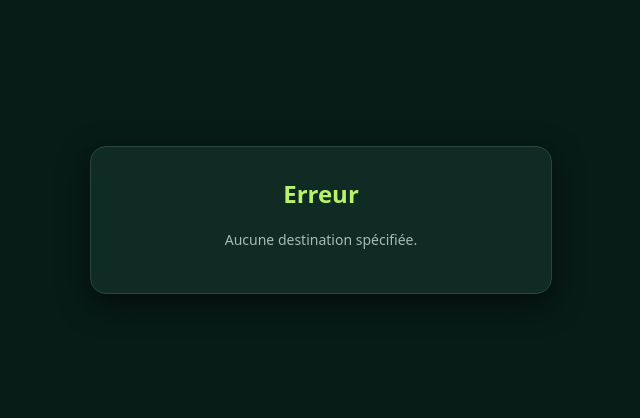
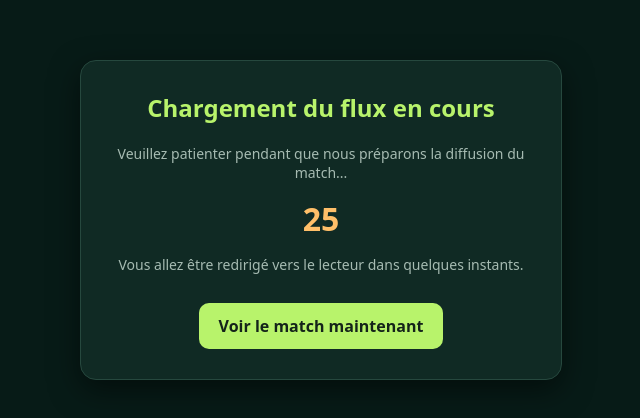
Before and after one commit to arthur33333/football-arena, a plain HTML site: page partenaire.html in a window 1280 px wide. Shown: the part 200-618 px from the top of the page, without its empty margins (319-959 px from the left). Drawn offline with Linux system fonts and the light colour scheme.

Commit message:
Update partenaire.html

```diff
--- a/partenaire.html
+++ b/partenaire.html
@@ -2,30 +2,26 @@
 <html lang="fr">
 <head>
     <meta charset="utf-8">
-    <title>Redirection en cours...</title>
+    <title>Patientez pendant la vérification du flux...</title>
     <style>
         body { margin: 0; background: #071b17; color: #f3f7f4; font-family: system-ui, sans-serif; display: grid; place-items: center; height: 100vh; text-align: center; padding: 20px; }
-        .box { background: #102a24; border: 1px solid #26483e; border-radius: 16px; padding: 30px; max-width: 400px; width: 100%; box-shadow: 0 10px 30px rgba(0,0,0,0.5); }
+        .box { background: #102a24; border: 1px solid #26483e; border-radius: 16px; padding: 30px; max-width: 420px; width: 100%; box-shadow: 0 10px 30px rgba(0,0,0,0.5); }
         h2 { color: #b8f36b; margin-top: 0; }
         p { color: #a6bbb2; font-size: 14px; }
-        #timer { font-size: 28px; font-weight: bold; color: #ffbf69; margin: 15px 0; }
-        .btn { display: inline-block; margin-top: 15px; background: #b8f36b; color: #14231a; padding: 10px 20px; border-radius: 10px; text-decoration: none; font-weight: bold; }
+        #timer { font-size: 32px; font-weight: bold; color: #ffbf69; margin: 15px 0; }
+        .btn { display: inline-block; margin-top: 15px; background: #b8f36b; color: #14231a; padding: 12px 20px; border-radius: 10px; text-decoration: none; font-weight: bold; }
     </style>
     <script>
         const params = new URLSearchParams(window.location.search);
-        const targetUrl = params.get('to');
+        // La page de retour vers votre site (par exemple votre page d'accueil ou la page du match)
+        const returnUrl = params.get('return') || '/';
         let timeLeft = 30;
 
         function startCountdown() {
             const timerEl = document.getElementById('timer');
             const manualBtn = document.getElementById('manualBtn');
 
-            if (!targetUrl) {
-                document.querySelector('.box').innerHTML = "<h2>Erreur</h2><p>Aucune destination spécifiée.</p>";
-                return;
-            }
-
-            manualBtn.href = targetUrl;
+            manualBtn.href = returnUrl;
 
             const interval = setInterval(() => {
                 timeLeft--;
@@ -33,7 +29,8 @@
 
                 if (timeLeft <= 0) {
                     clearInterval(interval);
-                    window.location.replace(targetUrl);
+                    // Redirige l'utilisateur vers votre site pour voir le match
+                    window.location.replace(returnUrl);
                 }
             }, 1000);
         }
@@ -43,11 +40,11 @@
 </head>
 <body>
     <div class="box">
-        <h2>Préparation de votre lien</h2>
-        <p>Veuillez patienter pendant que nous préparons votre redirection...</p>
+        <h2>Chargement du flux en cours</h2>
+        <p>Veuillez patienter pendant que nous préparons la diffusion du match...</p>
         <div id="timer">30</div>
-        <p>Vous allez être redirigé automatiquement vers votre partenaire.</p>
-        <a id="manualBtn" class="btn" href="#" target="_blank" rel="noopener">Accéder immédiatement</a>
+        <p>Vous allez être redirigé vers le lecteur dans quelques instants.</p>
+        <a id="manualBtn" class="btn" href="#">Voir le match maintenant</a>
     </div>
 </body>
 </html>
```
